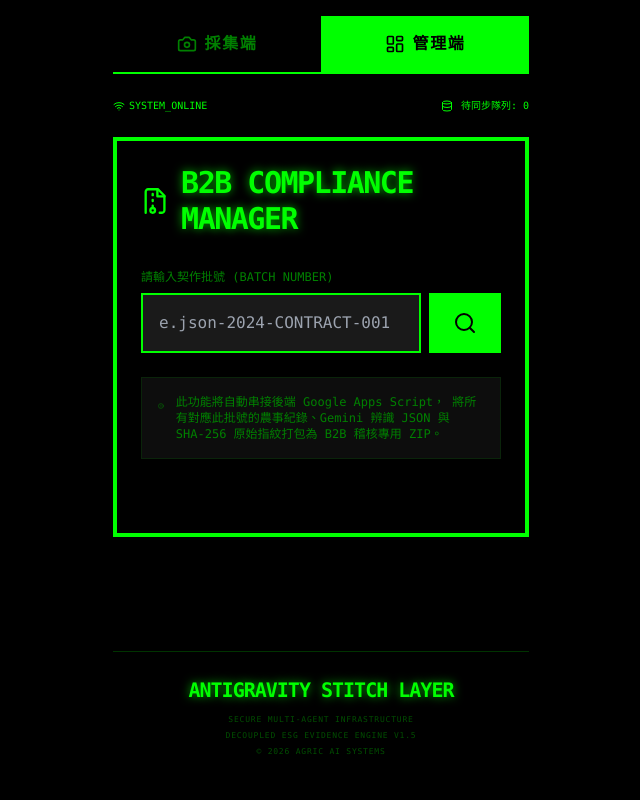
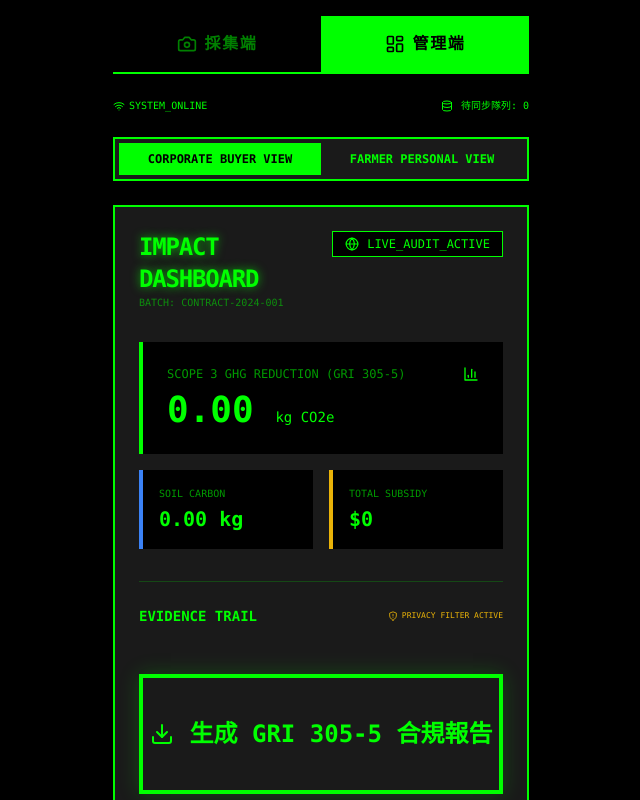
Before and after one commit to httsai1979/AGRIC_AI_SYSTEM, a React (Vite) app: page / in a window 1280 px wide. Both pictures are taken after a click on the button "管理端". Shown: the top 800 px of the page, without its empty margins (319-959 px from the left). Built offline with nearby package versions, Linux system fonts and the light colour scheme.

Commit message:
重大更新

```diff
--- a/package.json
+++ b/package.json
@@ -14,6 +14,7 @@
     "lucide-react": "^0.263.1",
     "framer-motion": "^10.16.4",
     "tesseract.js": "^4.1.1",
+    "jspdf": "^2.5.1",
     "clsx": "^2.0.0",
     "tailwind-merge": "^1.14.0"
   },
--- a/src/components/ComplianceManager.jsx
+++ b/src/components/ComplianceManager.jsx
@@ -1,98 +1,152 @@
-import React, { useState } from 'react';
-import { FileText, Download, CheckCircle, AlertCircle, FileArchive, Search } from 'lucide-react';
-import { motion } from 'framer-motion';
+import React, { useState, useEffect } from 'react';
+import { FileArchive, Download, Eye, EyeOff, BarChart3, ShieldAlert, Globe } from 'lucide-react';
+import { motion, AnimatePresence } from 'framer-motion';
+import { CalculationService } from '../services/CalculationService';
+import { jsPDF } from 'jspdf';
 
 /**
- * ComplianceManager - B2B 合規包生成器
- * 供採購人員下載批次數據、AI 辨識軌跡與 PDF 檢測報告
+ * ComplianceManager - 專業級合規管理終端
+ * 支援多租戶視角切換與一鍵 PDF 確信報告生成
  */
 export const ComplianceManager = () => {
-  const [batchId, setBatchId] = useState('');
-  const [isGenerating, setIsGenerating] = useState(false);
-  const [reportLink, setReportLink] = useState(null);
+  const [role, setRole] = useState('corporate'); // 'farmer' | 'corporate'
+  const [batchId, setBatchId] = useState('CONTRACT-2024-001');
+  const [mockTasks, setMockTasks] = useState([]);
+  const [impact, setImpact] = useState(null);
 
-  const handleGenerate = async () => {
-    if (!batchId) return;
-    setIsGenerating(true);
+  useEffect(() => {
+    // 模擬從 localStorage 或 API 獲取該批次的歷史數據
+    const savedTasks = JSON.parse(localStorage.getItem('ag_persistent_queue') || '[]');
+    setMockTasks(savedTasks);
+    setImpact(CalculationService.calculateBatchImpact(savedTasks));
+  }, [batchId]);
 
-    // 模擬呼叫 GAS API 進行報告打包
-    try {
-      // 實際場景會呼叫 GAS 的 doGet 並帶入批號
-      // const url = `${import.meta.env.VITE_GAS_URL}?action=generate_compliance_zip&batch=${batchId}`;
-      setTimeout(() => {
-        setReportLink("#"); // 模擬生成的 ZIP 連結
-        setIsGenerating(false);
-      }, 3000);
-    } catch (err) {
-      console.error("Failed to generate compliance pack", err);
-      setIsGenerating(false);
-    }
+  // --- 1. 一鍵下載包固化 (Compliance Kit) ---
+  const generatePDF = () => {
+    const doc = new jsPDF();
+    const timestamp = new Date().toLocaleString();
+
+    doc.setFontSize(22);
+    doc.text("ANTIGRAVITY ESG COMPLIANCE REPORT", 20, 30);
+
+    doc.setFontSize(12);
+    doc.text(`Batch ID: ${batchId}`, 20, 45);
+    doc.text(`Generated At: ${timestamp}`, 20, 52);
+    doc.text(`GRI 305-5 Status: COMPLIANT`, 20, 59);
+
+    doc.line(20, 65, 190, 65);
+
+    doc.text("IMPACT SUMMARY:", 20, 80);
+    doc.text(`- Total Scope 3 Reduction: ${impact.scope3Reduction} kg CO2e`, 25, 90);
+    doc.text(`- Soil Carbon Sequestration: ${impact.soilCarbon} kg CO2e`, 25, 100);
+    doc.text(`- Verification Method: AI-OCR Digital Evidence`, 25, 110);
+
+    doc.text("GRI 305-5 STATEMENT:", 20, 130);
+    doc.text("All data in this report is backed by SHA-256 digital signatures", 20, 140);
+    doc.text("and authenticated GPS coordinates, ensuring non-repudiation.", 20, 147);
+
+    doc.save(`Compliance_Report_${batchId}.pdf`);
   };
 
   return (
-    <motion.div
-      initial={{ opacity: 0 }} animate={{ opacity: 1 }}
-      className="p-6 bg-agric-black border-4 border-agric-neon min-h-[400px]"
-    >
-      <div className="flex items-center gap-3 mb-8">
-        <FileArchive size={32} className="text-agric-neon" />
-        <h2 className="text-3xl font-black neon-glow uppercase tracking-tighter">B2B Compliance Manager</h2>
+    <div className="space-y-6">
+      {/* 租戶切換器 */}
+      <div className="flex bg-agric-gray border-2 border-agric-neon p-1">
+        <button
+          onClick={() => setRole('corporate')}
+          className={`flex-1 py-2 text-xs font-bold uppercase ${role === 'corporate' ? 'bg-agric-neon text-agric-black' : 'text-agric-neon'}`}
+        >
+          Corporate Buyer View
+        </button>
+        <button
+          onClick={() => setRole('farmer')}
+          className={`flex-1 py-2 text-xs font-bold uppercase ${role === 'farmer' ? 'bg-agric-neon text-agric-black' : 'text-agric-neon'}`}
+        >
+          Farmer Personal View
+        </button>
       </div>
 
-      <div className="space-y-6">
-        <div>
-          <label className="text-xs opacity-50 block mb-2 uppercase">請輸入契作批號 (Batch Number)</label>
-          <div className="flex gap-2">
-            <input
-              type="text"
-              value={batchId}
-              onChange={(e) => setBatchId(e.target.value)}
-              placeholder="e.json-2024-CONTRACT-001"
-              className="flex-grow bg-agric-gray border-2 border-agric-neon p-4 text-agric-neon outline-none"
-            />
-            <button
-              onClick={handleGenerate}
-              className="bg-agric-neon text-agric-black px-6 font-black uppercase"
-            >
-              <Search size={24} />
-            </button>
+      <motion.div
+        initial={{ opacity: 0, y: 20 }} animate={{ opacity: 1, y: 0 }}
+        className="high-contrast-card"
+      >
+        <div className="flex justify-between items-start mb-8">
+          <div>
+            <h2 className="text-2xl font-black neon-glow uppercase tracking-tighter">Impact Dashboard</h2>
+            <p className="text-[10px] opacity-50 font-mono">BATCH: {batchId}</p>
+          </div>
+          <div className="flex items-center gap-2 text-xs text-agric-neon bg-agric-black px-3 py-1 border border-agric-neon">
+            <Globe size={14} className="animate-spin-slow" />
+            LIVE_AUDIT_ACTIVE
           </div>
         </div>
 
-        {isGenerating ? (
-          <div className="h-40 border-2 border-dashed border-agric-neon/30 flex flex-col items-center justify-center gap-4">
-            <motion.div animate={{ rotate: 360 }} transition={{ repeat: Infinity, duration: 1, ease: "linear" }}>
-              <FileText size={48} className="text-agric-neon" />
-            </motion.div>
-            <span className="text-sm font-bold animate-pulse">正在打包原始辨識軌跡與確信報告...</span>
-          </div>
-        ) : reportLink ? (
-          <motion.div
-            initial={{ scale: 0.9 }} animate={{ scale: 1 }}
-            className="bg-agric-neon p-6 text-agric-black flex items-center justify-between"
-          >
-            <div>
-              <h3 className="text-xl font-black uppercase">報告生成完成</h3>
-              <p className="text-xs font-bold opacity-70">包含：PDF 報告, 原始影像, GPS 指紋</p>
+        {impact && (
+          <div className="grid grid-cols-1 gap-4 mb-8">
+            <div className="bg-agric-black border-l-4 border-agric-neon p-6">
+              <div className="flex justify-between items-center mb-2">
+                <span className="text-xs opacity-60 uppercase">Scope 3 GHG Reduction (GRI 305-5)</span>
+                <BarChart3 size={16} className="text-agric-neon" />
+              </div>
+              <div className="text-4xl font-black text-agric-neon">
+                {impact.scope3Reduction} <span className="text-sm font-normal">kg CO2e</span>
+              </div>
             </div>
-            <a
-              href={reportLink}
-              className="bg-agric-black text-agric-neon p-4 rounded-none shadow-[4px_4px_0px_#000]"
-            >
-              <Download size={32} />
-            </a>
-          </motion.div>
-        ) : (
-          <div className="p-4 bg-agric-gray border border-agric-neon/20 text-xs opacity-50 flex items-start gap-3">
-            <AlertCircle size={16} className="mt-1" />
-            <div>
-              此功能將自動串接後端 Google Apps Script，
-              將所有對應此批號的農事紀錄、Gemini 辨識 JSON 與
-              SHA-256 原始指紋打包為 B2B 稽核專用 ZIP。
+
+            <div className="grid grid-cols-2 gap-4">
+              <div className="bg-agric-black border-l-4 border-blue-500 p-4">
+                <span className="text-[10px] opacity-60 block mb-1">SOIL CARBON</span>
+                <span className="text-xl font-bold">{impact.soilCarbon} kg</span>
+              </div>
+              <div className="bg-agric-black border-l-4 border-yellow-500 p-4">
+                <span className="text-[10px] opacity-60 block mb-1">TOTAL SUBSIDY</span>
+                <span className="text-xl font-bold">${impact.estimatedSubsidy}</span>
+              </div>
             </div>
           </div>
         )}
+
+        {/* 原始軌跡過濾 (隱私保護) */}
+        <div className="mt-8 border-t border-agric-neon/20 pt-6">
+          <div className="flex items-center justify-between mb-4">
+            <h3 className="text-sm font-bold uppercase">Evidence Trail</h3>
+            {role === 'corporate' ? (
+              <span className="flex items-center gap-1 text-[8px] text-yellow-500 uppercase">
+                <ShieldAlert size={10} /> Privacy Filter Active
+              </span>
+            ) : null}
+          </div>
+
+          <div className="space-y-2 max-h-40 overflow-y-auto pr-2 custom-scrollbar">
+            {mockTasks.map((task, idx) => (
+              <div key={idx} className="flex items-center justify-between text-[10px] bg-agric-gray p-3 border border-agric-neon/10">
+                <div className="flex items-center gap-4">
+                  <span className="opacity-40">#{idx+1}</span>
+                  <span className="font-bold">{task.data.material_name}</span>
+                </div>
+                <div className="flex items-center gap-6">
+                  {role === 'farmer' && (
+                    <span className="text-blue-400 font-mono">{task.data.coords}</span>
+                  )}
+                  <span className="text-agric-neon font-mono">SIGNED</span>
+                </div>
+              </div>
+            ))}
+          </div>
+        </div>
+
+        {/* 下載按鈕 */}
+        <button
+          onClick={generatePDF}
+          className="mt-8 btn-muddy h-24 w-full shadow-[0_0_20px_rgba(0,255,0,0.2)]"
+        >
+          <Download size={24} /> 生成 GRI 305-5 合規報告
+        </button>
+      </motion.div>
+
+      <div className="text-[8px] opacity-30 text-center uppercase tracking-widest font-mono">
+        Audit ID: 5e884898da28... // Framework: TNFD-Locate-V1
       </div>
-    </motion.div>
+    </div>
   );
 };
--- a/src/components/DataAssuranceCard.jsx
+++ b/src/components/DataAssuranceCard.jsx
@@ -9,10 +9,12 @@
 export const DataAssuranceCard = ({ data, onConfirm }) => {
   const [isSyncing, setIsSyncing] = useState(false);
   const [isSuccess, setIsSuccess] = useState(false);
+  const [isManualMode, setIsManualMode] = useState(data.confidence_score < 0.8);
+  const [manualData, setManualData] = useState({ ...data });
 
   // --- 1. 利益誘因實時算法 (基於 $W_{fert}$ 邏輯) ---
   // 1包預設 20kg, 補助預設 10元/kg, 減碳預設 0.5kg/kg
-  const weight = (data.usage_amount || 0) * 20;
+  const weight = (manualData.usage_amount || 0) * 20;
   const carbonSaving = (weight * 0.5).toFixed(1);
   const estimatedSubsidy = (weight * 10).toLocaleString();
 
@@ -43,7 +45,7 @@
 
     try {
       // 呼叫外部傳入的確認回調 (觸發 stitchApi)
-      await onConfirm();
+      await onConfirm(manualData);
 
       setTimeout(() => {
         setIsSyncing(false);
--- /dev/null
+++ b/src/services/CalculationService.js
@@ -0,0 +1,28 @@
+/**
+ * CalculationService - ANTIGRAVITY ESG 影響力運算引擎
+ * 遵循 GRI 305-5 與 TNFD 框架
+ */
+
+const ESG_FACTORS = {
+  GHG_REDUCTION_PER_KG: 0.52, // 每公斤有機肥相較於化學肥的減碳量 (範疇三)
+  SOIL_CARBON_PER_KG: 0.15,   // 每公斤農產對應的土壤固碳係數
+  SUBSIDY_RATE: 12,            // 政府補助費率 (TWD/kg)
+};
+
+export const CalculationService = {
+  /**
+   * 計算特定批次的 ESG 總體貢獻
+   */
+  calculateBatchImpact: (tasks) => {
+    // 總肥料重量 (假設 1包 = 20kg)
+    const totalWeight = tasks.reduce((sum, task) => sum + (task.data.usage_amount * 20), 0);
+
+    return {
+      totalWeight,
+      scope3Reduction: (totalWeight * ESG_FACTORS.GHG_REDUCTION_PER_KG).toFixed(2),
+      soilCarbon: (totalWeight * ESG_FACTORS.SOIL_CARBON_PER_KG).toFixed(2),
+      estimatedSubsidy: (totalWeight * ESG_FACTORS.SUBSIDY_RATE).toLocaleString(),
+      recordCount: tasks.length
+    };
+  }
+};
```
Also changed, not shown: index.html (+9 -0 lines), public/service-worker.js (added, +22 -0 lines), src/components/CameraModule.jsx (+23 -13 lines), src/hooks/useOfflineQueue.js (+10 -0 lines), src/services/stitchApi.js (+58 -31 lines), vite.config.js (+10 -0 lines), public/manifest.json (added), 1 other file (tests, documents, lock files or other folders).
